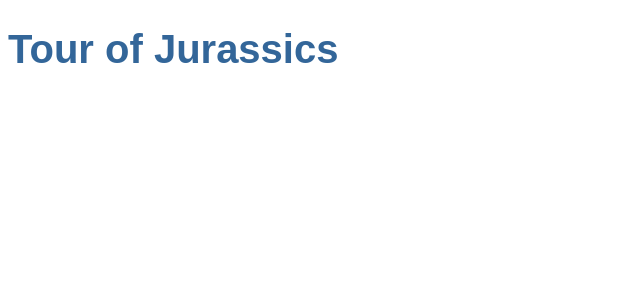
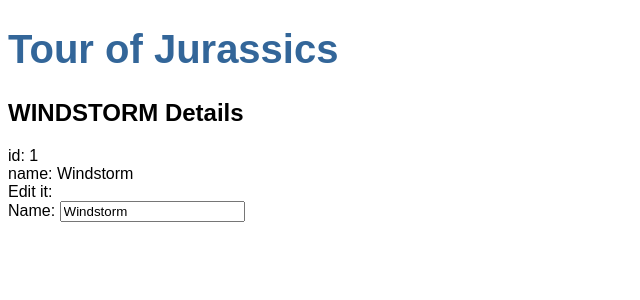
Before and after one commit to ricafa/angular-tour-of-heroes, an Angular app: page / in a window 1280 px wide. Shown: the top 300 px of the page, without its empty margins (0-640 px from the left). Built offline with nearby package versions, Linux system fonts and the light colour scheme.

Commit message:
initial commit, with hero component, and hero class

```diff
--- a/src/app/app.component.html
+++ b/src/app/app.component.html
@@ -1 +1,2 @@
 <h1>{{title}}</h1>
+<app-heroes></app-heroes>
--- /dev/null
+++ b/src/app/hero.ts
@@ -0,0 +1,4 @@
+export class Hero {
+    id: number;
+    name: string;
+}
--- /dev/null
+++ b/src/app/heroes/heroes.component.html
@@ -0,0 +1,11 @@
+
+<h2>{{hero.name | uppercase }} Details</h2>
+<div><span>id: </span>{{hero.id}}</div>
+<div><span>name: </span>{{hero.name}}</div>
+
+Edit it:
+<div>
+  <label>Name:
+    <input [(ngModel)]="hero.name" placeholder="name" >
+  </label>
+</div>
--- /dev/null
+++ b/src/app/heroes/heroes.component.ts
@@ -0,0 +1,20 @@
+import { Component, OnInit } from '@angular/core';
+import {Hero} from '../hero';
+
+@Component({
+  selector: 'app-heroes',
+  templateUrl: './heroes.component.html',
+  styleUrls: ['./heroes.component.css']
+})
+export class HeroesComponent implements OnInit {
+  hero: Hero = {
+    id: 1,
+    name: 'Windstorm'
+  };
+
+  constructor() { }
+
+  ngOnInit() {
+  }
+
+}
```
Also changed, not shown: src/app/app.module.ts (+6 -2 lines), src/app/heroes/heroes.component.css (added), 1 other file (tests, documents, lock files or other folders).
